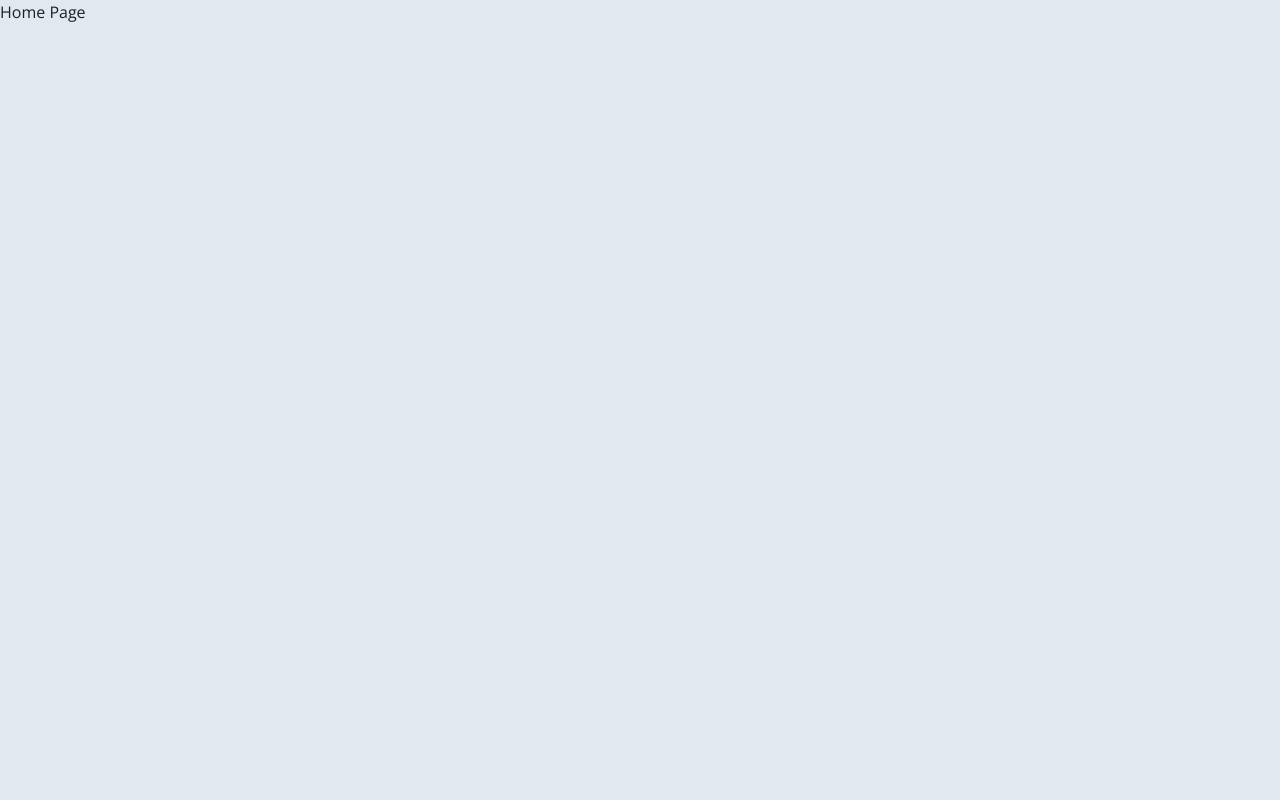
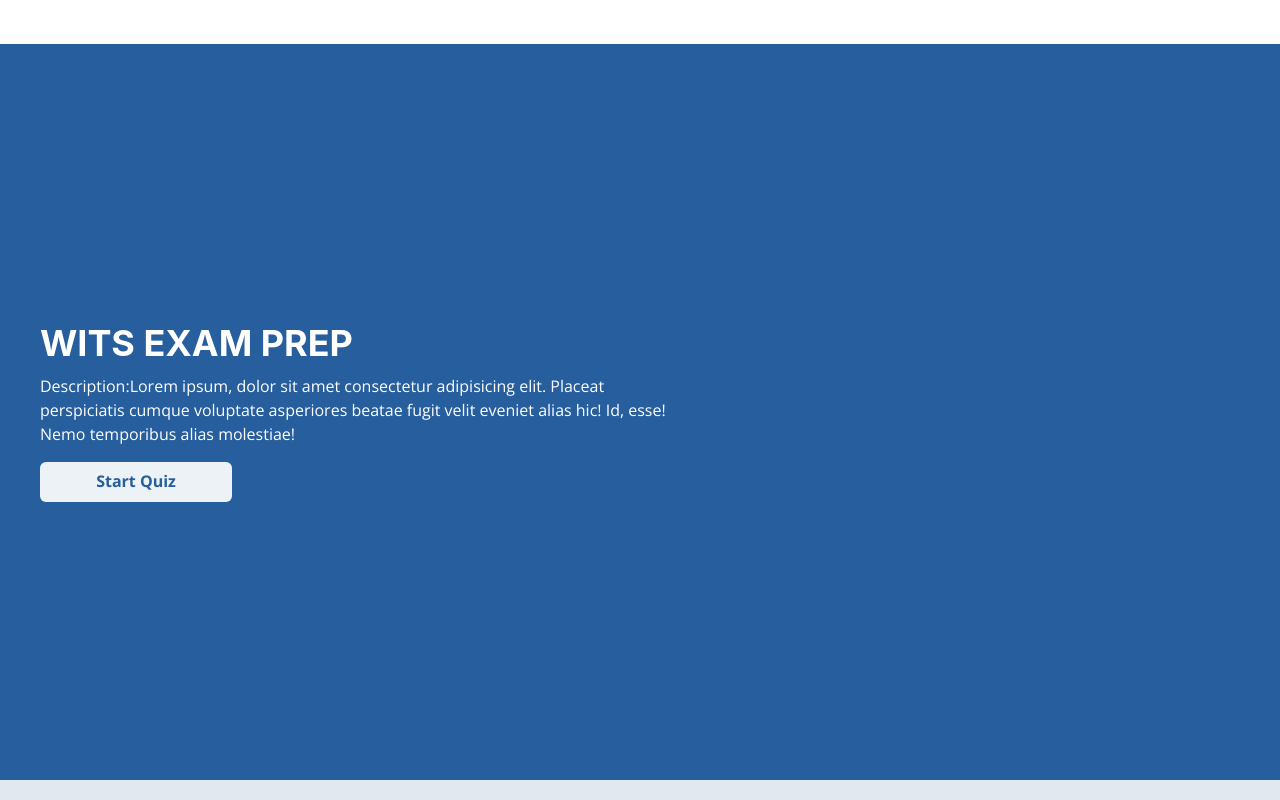
Before and after one commit to ThembaMtshelwane/exam-prep-students, a Next.js app: page / in a window 1280 px wide. Built offline with nearby package versions, Linux system fonts and the light colour scheme.

Commit message:
Home Page, Intro

```diff
--- /dev/null
+++ b/src/components/Layout/Layout.tsx
@@ -0,0 +1,17 @@
+import React from 'react';
+import Navbar from '../Navbar/Navbar';
+
+interface Props {
+    children: React.ReactNode;
+  }
+
+const Layout:React.FC<Props>= ({children}) => {
+
+    return (
+        <>
+        <Navbar/>
+        <main>{children}</main>
+        </>
+    )
+}
+export default Layout;
--- /dev/null
+++ b/src/components/Navbar/Navbar.tsx
@@ -0,0 +1,12 @@
+import { Flex } from '@chakra-ui/react';
+import React from 'react';
+
+const Navbar:React.FC = () => {
+    return(
+        <Flex bg='white' height='44px' padding='6px 12px'>
+
+        </Flex>
+        // <AuthButtons/>
+    )
+}
+export default Navbar;
--- a/src/pages/_app.tsx
+++ b/src/pages/_app.tsx
@@ -1,11 +1,15 @@
 import { ChakraProvider } from '@chakra-ui/react'
 import type { AppProps } from 'next/app'
 import {theme} from '../charkra/theme'
+import Layout from '../components/Layout/Layout'
 
 function myApp({ Component, pageProps }: AppProps) {
   return (
     <ChakraProvider theme={theme}>
-       <Component {...pageProps} />
+      <Layout>
+        <Component {...pageProps} />
+      </Layout>
+
     </ChakraProvider>
   )
 }
--- a/src/pages/index.tsx
+++ b/src/pages/index.tsx
@@ -1,11 +1,25 @@
-import { Inter } from 'next/font/google'
-
-const inter = Inter({ subsets: ['latin'] })
+import { Button, Flex, Heading, Text} from '@chakra-ui/react'
 
 export default function Home() {
   return (
     <>
-    <div>Home Page</div>
+      <Flex bg='#265e9e' height='92vh'>
+        <Flex direction='column' alignSelf='center'
+        width='50%' margin={10}>
+
+            <Heading color='white' mb={2}>
+                WITS EXAM PREP
+            </Heading>
+
+            <Text color='white' mb={2}>
+                  Description:Lorem ipsum, dolor sit amet consectetur adipisicing elit. Placeat perspiciatis cumque voluptate asperiores beatae fugit velit eveniet alias hic! Id, esse! Nemo temporibus alias molestiae!
+            </Text>
+
+            <Button mt={2} color='#265e9e' width='30%'>
+              Start Quiz
+            </Button>
+        </Flex>
+      </Flex>
     </>
   )
 }
```
